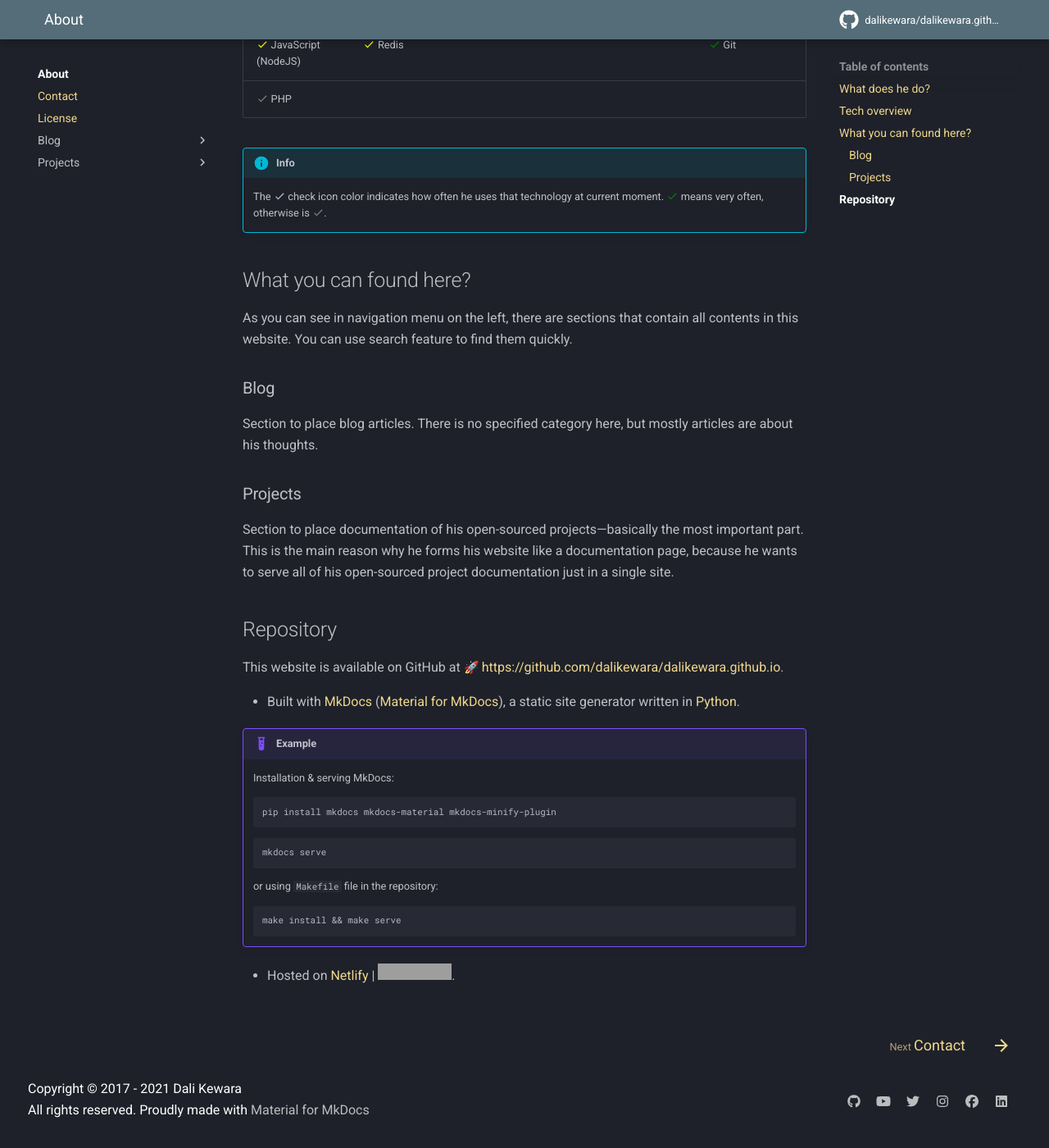
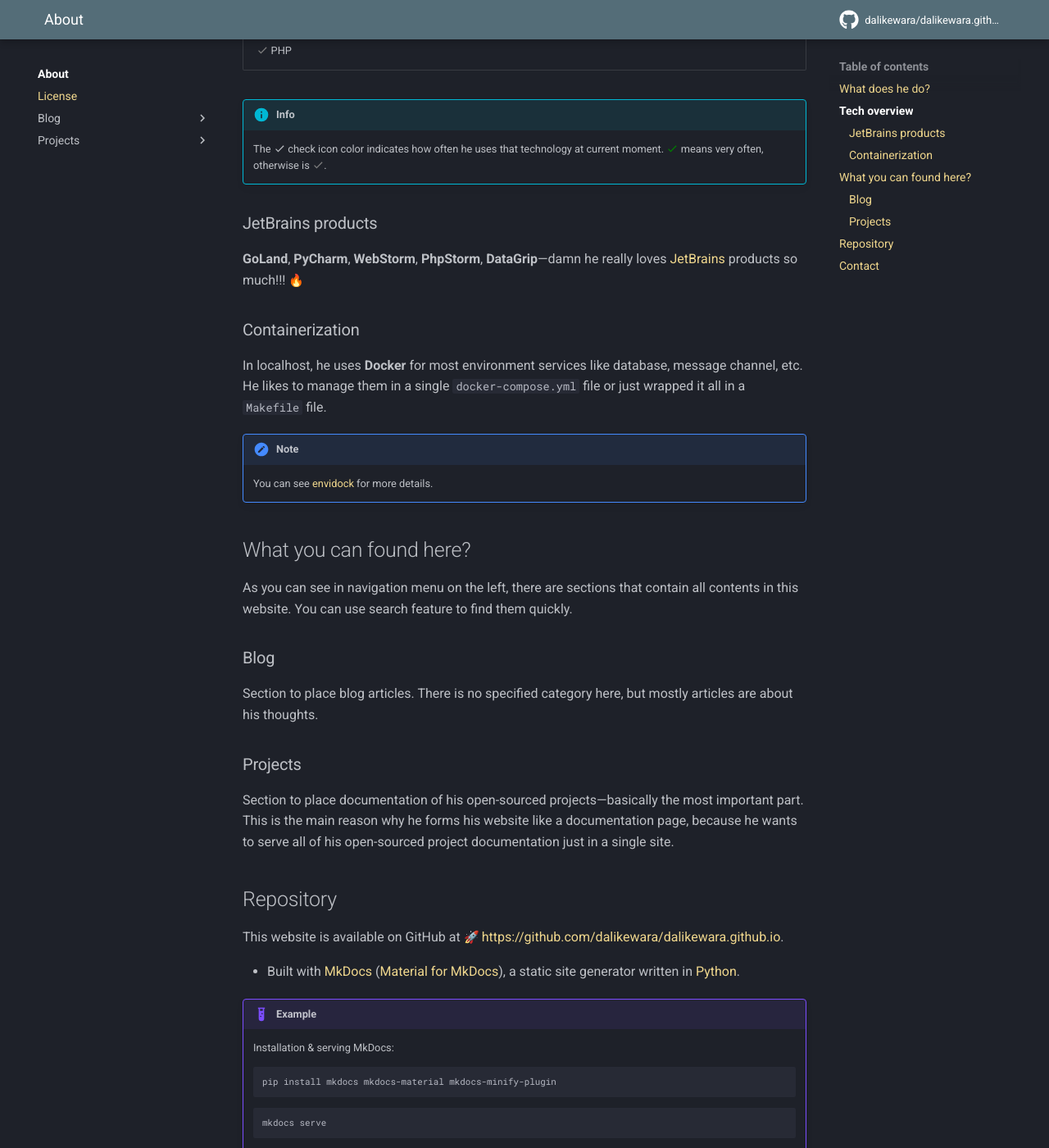
Before and after one commit to dalikewara/dalikewara.github.io, an MkDocs documentation site: the page built from docs/index.md, in a window 1280 px wide and 1400 px high, scrolled down 902 px. Shown: the whole window at 82% size. Built offline with MkDocs 1.6.1 and Material for MkDocs 9.7.7, drawn with Linux system fonts in a browser that asks for light colours; nearby versions of some CDN libraries; emoji names are drawn with the system emoji font; comment, search, counter and statistics services are not loaded; before the commit the page ends 2277 px from its top, so only the background shows below that; some of the changed text lies outside the part shown; grey boxes are pictures that could not be loaded.

Commit message:
deleted contact.md & updated index.md

````diff
--- a/docs/index.md
+++ b/docs/index.md
@@ -50,6 +48,20 @@
 !!! info
     The :material-check: check icon color indicates how often he uses that technology at current moment.
     :material-check:{ style=color:green } means very often, otherwise is :material-check:{ style=color:grey }.
+
+### JetBrains products
+
+**GoLand**, **PyCharm**, **WebStorm**, **PhpStorm**, **DataGrip**&mdash;damn he really
+loves [JetBrains](https://www.jetbrains.com){:target="_blank"} products so much!!! :fire:
+
+### Containerization
+
+In localhost, he uses **Docker** for most environment services like database, message channel, etc.
+He likes to manage them in a single `docker-compose.yml` file or just wrapped it all in a `Makefile`
+file.
+
+!!! note
+    You can see [envidock](projects/docker/envidock.md) for more details.
 
 ## What you can found here?
 
@@ -88,3 +100,16 @@
     ```
 
 - Hosted on [Netlify](https://www.netlify.com){:target="_blank"} | [![Netlify Status](https://api.netlify.com/api/v1/badges/e708333d-38e6-4386-84e1-18a9b839e93e/deploy-status)](https://app.netlify.com/sites/dalikewara/deploys).
+
+## Contact
+
+You can follow him on
+[:fontawesome-brands-github:{ .github } GitHub](https://www.github.com/dalikewara){:target="_blank"},
+[:fontawesome-brands-youtube:{ .youtube } YouTube](https://www.youtube.com/channel/UCgK0T0mxumi9uNQewd1RIwg){:target="_blank"},
+[:fontawesome-brands-twitter:{ .twitter } Twitter](https://www.twitter.com/dalikewara){:target="_blank"},
+[:fontawesome-brands-instagram:{ .instagram } Instagram](https://www.instagram.com/dalikewara){:target="_blank"},
+or
+[:fontawesome-brands-facebook:{ .facebook } Facebook](https://www.facebook.com/dalikewara){:target="_blank"}.
+For professional purpose, don't hesitate to email him at `dalikewara[at]gmail.com`
+, and also don't forget to connect to his
+[:fontawesome-brands-linkedin:{ .linkedin } LinkedIn](https://www.linkedin.com/in/dalikewara/){:target="_blank"}.
````
Also changed, not shown: other parts of docs/index.md (+1 -3 lines), docs/contact.md (deleted, +0 -20 lines).
